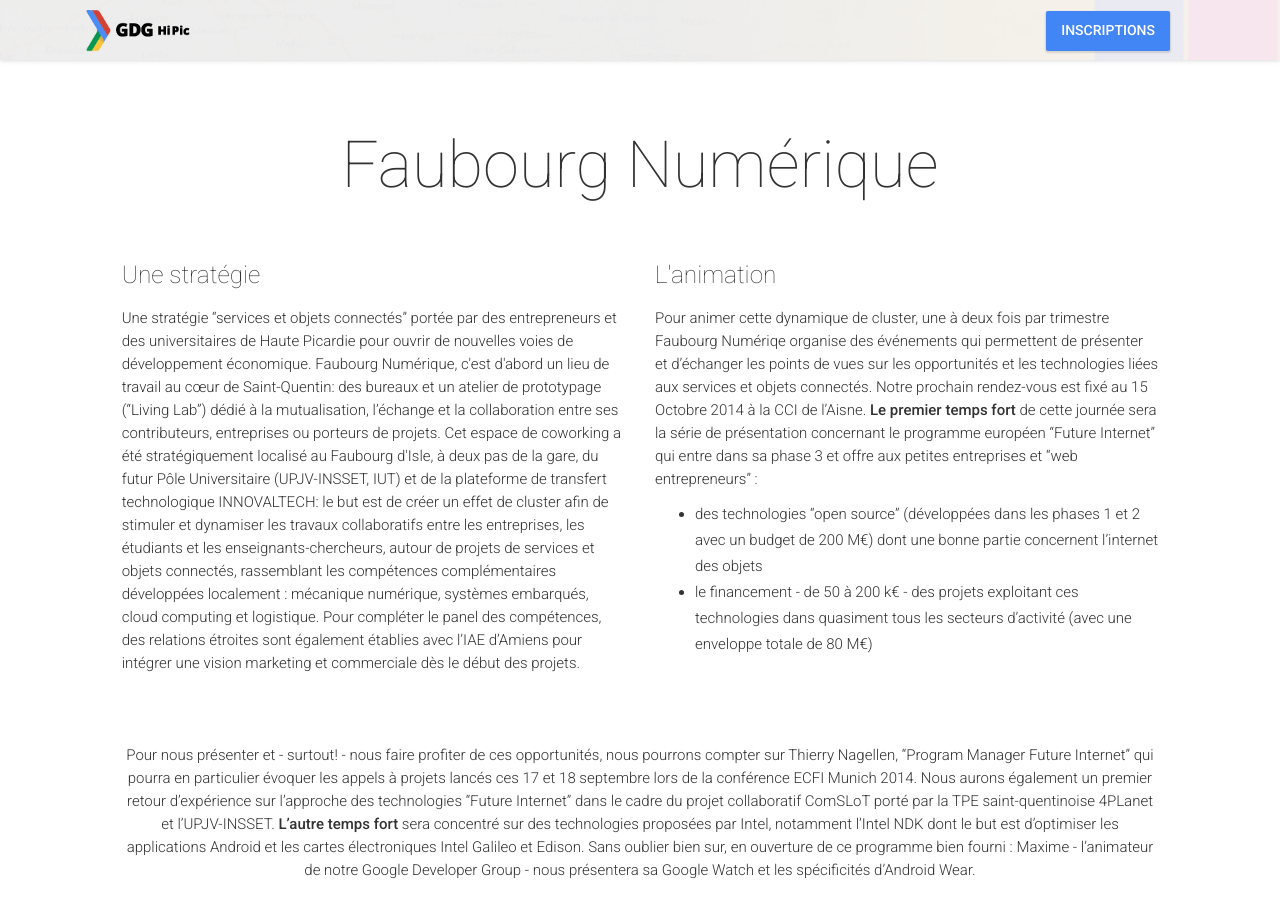
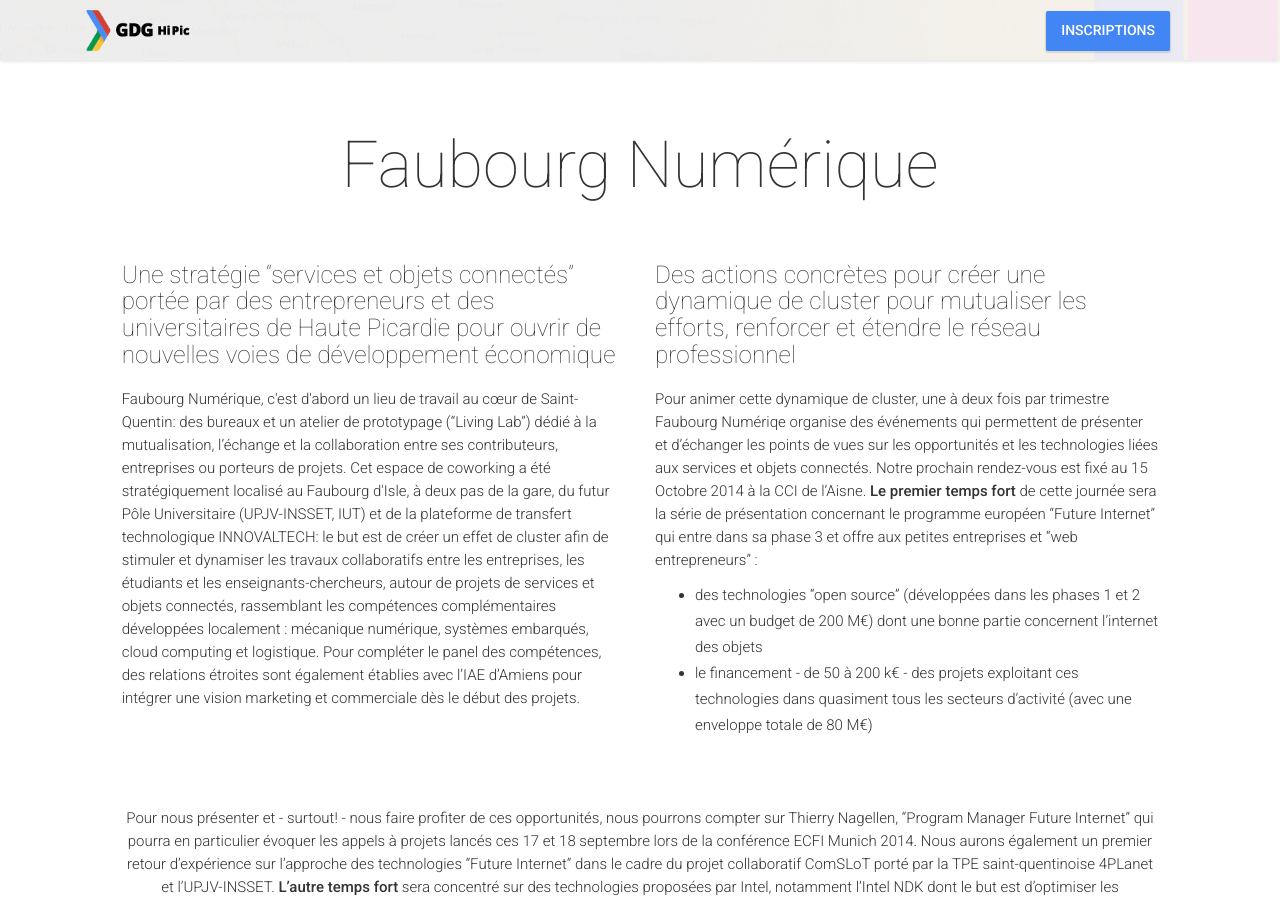
Before and after one commit to MaximeMularz/gdg-intel, a Jekyll site: the page built from index.html, in a window 1280 px wide and 900 px high, scrolled down 840 px. Built offline with Jekyll 4.4.1, drawn with Linux system fonts in a browser that asks for light colours; nearby versions of some CDN libraries; comment, search, counter and statistics services are not loaded.

Commit message:
Correction Vincent, titre + bouton

```diff
--- a/_config.yml
+++ b/_config.yml
@@ -7,7 +7,7 @@
 # Site Settings
 title: "GDG Hi Pic"
 email: "faubourgnumerique@gmail.com"
-description: "Faubourg Numérique organise une journée \"Systèmes & Objets Connectés\" le 15 Octobre à Saint-Quentin."
+description: "Faubourg Numérique organise une journée \"Services & Objets Connectés\" le 15 Octobre à Saint-Quentin."
 baseurl: "/gdg-intel"
 url: "http://gdg-x.github.io"
 permalink: "/blog/:title"
@@ -22,7 +22,7 @@
 organizerLogo: "/img/seo/organizer-logo.png"
 organizerLink: "http://gdg-hi-pic.appspot.com/"
 
-# Head
+# Heads
 metaKeywords: "objets, gdg, connectes, google, programmation, android, wear, developers, picardie"
 twitterAccount: "@DevFest"
 socialImageSrcGooglePlus: "/img/seo/sharing-google-plus.png"
@@ -59,7 +59,7 @@
  - {permalink: "https://www.eventbrite.fr/e/billets-journee-systemes-objets-connectes-13025980057", text: "Inscriptions"}
 
 # About Block
-aboutTitle: "Journée \"Systèmes & Objets Connectés\" "
+aboutTitle: "Journée \"Services & Objets Connectés\" "
 aboutBlock:
  - {title: "Conférences", image: "conference.jpg", text: "Intel NDK" }
  - {title: "Ateliers", image: "workshop.jpg", text: "Full-day of workshops, hands-on experience, hacking and debugging. Come and tame your favourite technology!" }
--- a/_includes/hero.html
+++ b/_includes/hero.html
@@ -13,7 +13,7 @@
             {% endfor %}
         </div>
     </div>
-    <a href="#about" class="explore">
+    <a href="#latest-news" class="explore">
         <svg class="icon icon-arrow-down" viewBox="0 0 32 32">
             <use xlink:href="{{ site.baseurl }}/img/sprites/sprites.svg#icon-arrow-down"></use>
         </svg>
--- a/_includes/latest-news.html
+++ b/_includes/latest-news.html
@@ -7,15 +7,14 @@
 
 
 					<div class="post col-md-6 col-sm-6 text-left animated hiding" data-animation="fadeInDown" data-delay="500">
-						<h6>Une stratégie</h6>
+						<h6>Une stratégie “services et objets connectés” portée par des entrepreneurs et des universitaires de Haute Picardie pour ouvrir de nouvelles voies de développement économique</h6>
 <p class="post-body">
-<i>Une stratégie “services et objets connectés” portée par des entrepreneurs et des universitaires de Haute Picardie pour ouvrir de nouvelles voies de développement économique.</i>
 Faubourg Numérique, c'est d'abord un lieu de travail au cœur de Saint-Quentin: des bureaux et un atelier de prototypage (“Living Lab”) dédié à la mutualisation, l’échange et la collaboration entre ses contributeurs, entreprises ou porteurs de projets. Cet espace de coworking a été stratégiquement localisé au Faubourg d'Isle, à deux pas de la gare, du futur Pôle Universitaire (UPJV-INSSET, IUT) et de la plateforme de transfert technologique INNOVALTECH: le but est de créer un effet de cluster afin de stimuler et dynamiser les travaux collaboratifs entre les entreprises, les étudiants et les enseignants-chercheurs, autour de projets de services et objets connectés, rassemblant les compétences complémentaires développées localement : mécanique numérique, systèmes embarqués, cloud computing et logistique. Pour compléter le panel des compétences, des relations étroites sont également établies avec l’IAE d’Amiens pour intégrer une vision marketing et commerciale dès le début des projets.
 </p>
 					</div>
 
 			<div class="post col-md-6 col-sm-6 text-left animated hiding" data-animation="fadeInDown" data-delay="500">
-						<h6>L'animation</h6>
+						<h6>Des actions concrètes pour créer une dynamique de cluster pour mutualiser les efforts, renforcer et étendre le réseau professionnel </h6>
 <p class="post-body">
  Pour animer cette dynamique de cluster, une à deux fois par trimestre Faubourg Numériqe organise des événements qui permettent de présenter et d’échanger les points de vues sur les opportunités et les technologies liées aux services et objets connectés.
 Notre prochain rendez-vous est fixé au 15 Octobre 2014 à la CCI de l’Aisne. <b>Le premier temps fort</b> de cette journée sera la série de présentation concernant le programme européen “Future Internet” qui entre dans sa phase 3 et offre aux petites entreprises et “web entrepreneurs” :
```
